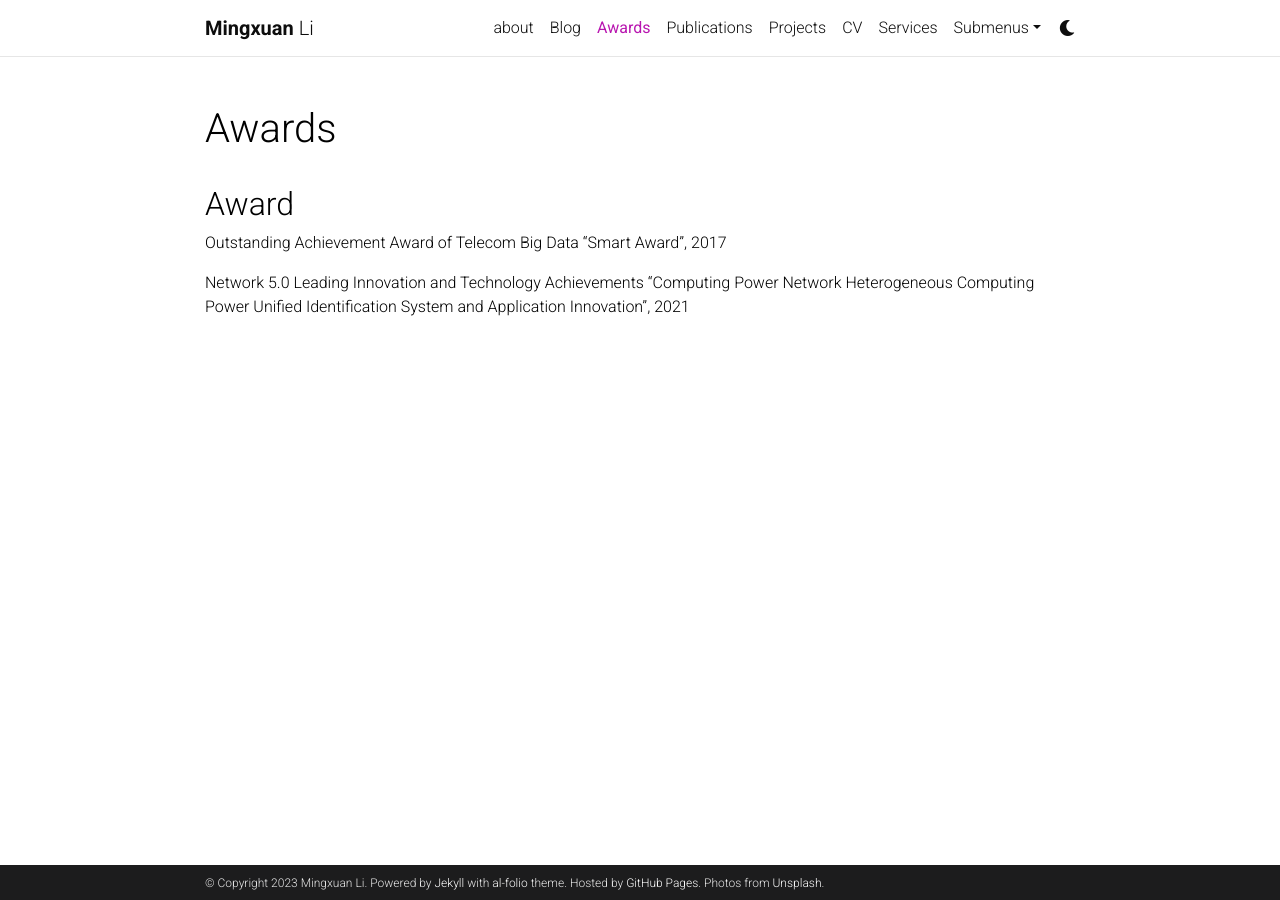
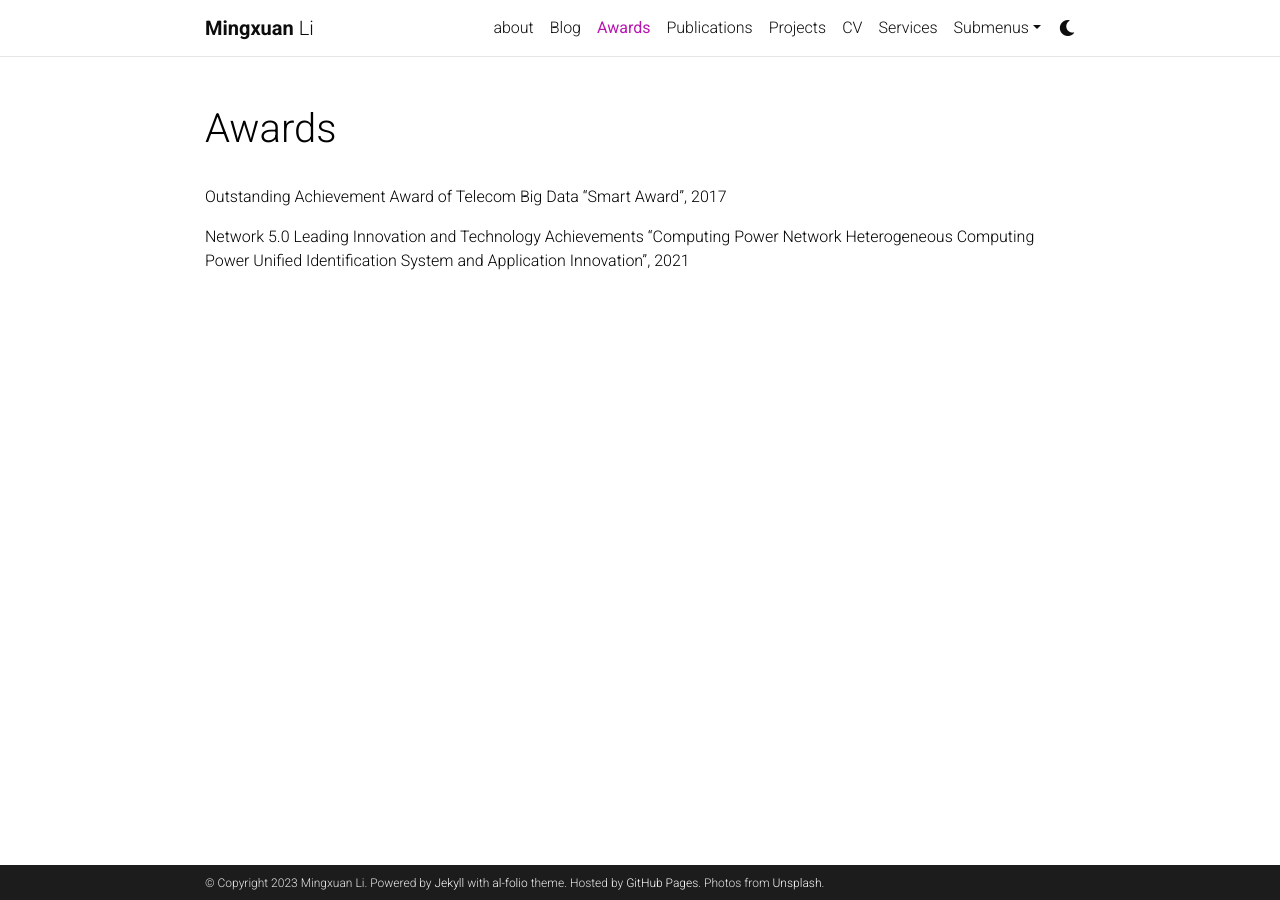
Before and after one commit to limx59/limx59.github.io, a Jekyll site: the page built from _pages/awards.md, in a window 1280 px wide. Built offline with Jekyll 4.4.1, drawn with Linux system fonts in a browser that asks for light colours; comment, search, counter and statistics services are not loaded; a style sheet for code colours, icons or effects is not loaded.

Commit message:
Update awards.md

```diff
--- a/_pages/awards.md
+++ b/_pages/awards.md
@@ -5,8 +5,6 @@ title: Awards
 nav: true
 ---
 
-## Award
-
 Outstanding Achievement Award of Telecom Big Data "Smart Award", 2017
 
 Network 5.0 Leading Innovation and Technology Achievements "Computing Power Network Heterogeneous Computing Power Unified Identification System and Application Innovation", 2021
```
